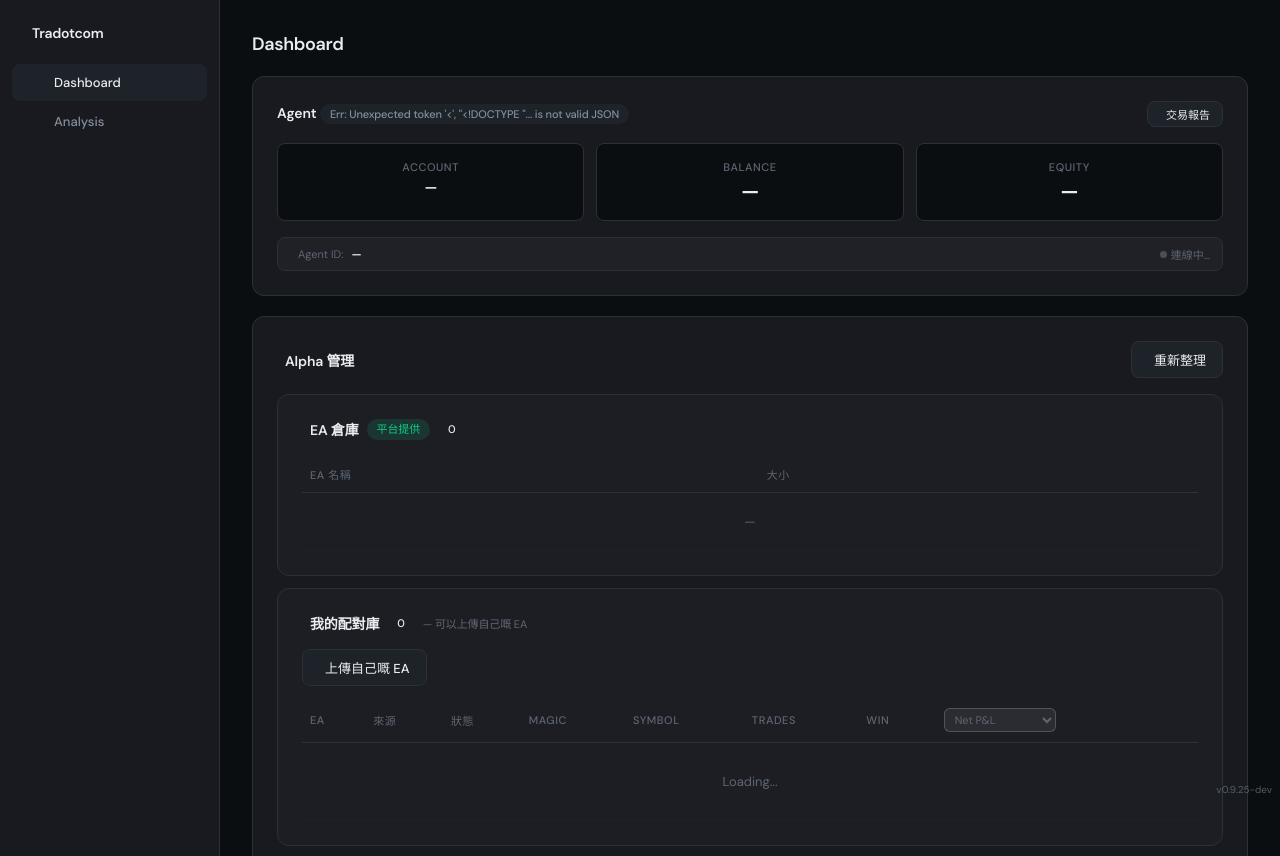
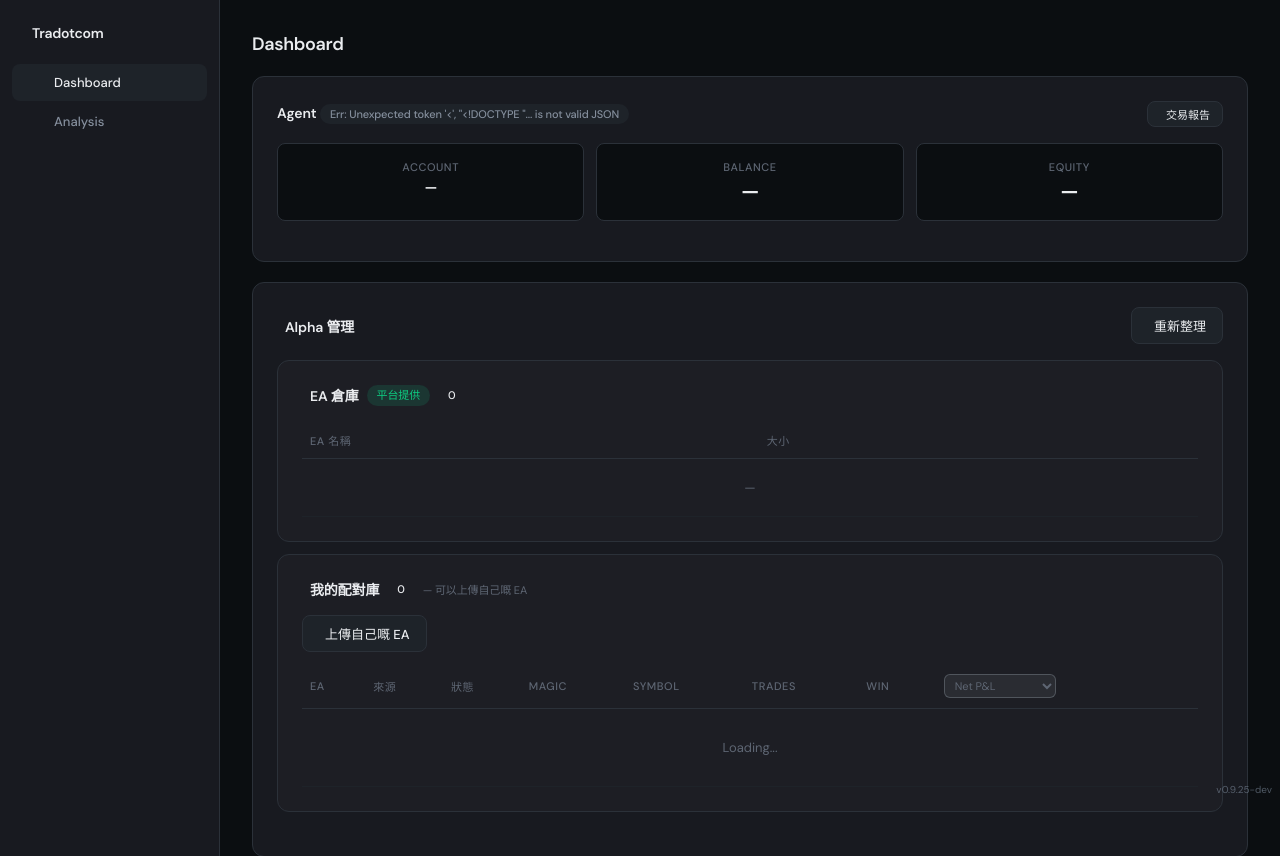
Before and after one commit to hongkpng856-blip/mt5-cloud, a Flask app: template server/templates/dashboard.html in a window 1280 px wide. Shown: the top 856 px of the page. Run offline with Flask 3, Linux system fonts and the light colour scheme; the template is opened without the code that fills it, so the values that code supplies are empty; some libraries are stand-ins or nearby versions.

Commit message:
Agent badge 簡化 — Agent [DEV]（綠=Online 紅=Offline）+ 移除 agentId 詳細行

```diff
--- a/server/templates/dashboard.html
+++ b/server/templates/dashboard.html
@@ -602,13 +602,6 @@
             <div class="stat-box"><div class="label">Account</div><div class="value" id="accountLogin" style="font-size:14px">— <span id="accountServer" style="font-size:11px;color:#8b949e"></span></div></div>
             <div class="stat-box"><div class="label">Balance</div><div class="value" id="balance">—</div></div>
             <div class="stat-box"><div class="label">Equity</div><div class="value" id="equity">—</div></div>
-        </div>
-        <!-- 🚨 2026-08-26：Agent ID + 連接狀態（多機 — 睇到連緊邊部機嘅 agent） -->
-        <div style="display:flex;align-items:center;gap:8px;margin-top:10px;padding:8px 12px;background:rgba(255,255,255,0.03);border:1px solid var(--border);border-radius:8px;font-size:11px;color:var(--text-muted)">
-            <i class="icon-satellite" style="font-size:11px"></i>
-            <span>Agent ID:</span>
-            <b id="agentId" style="color:var(--text)">—</b>
-            <span id="agentConn" style="margin-left:auto;display:inline-flex;align-items:center;gap:4px"><span class="dot" style="width:7px;height:7px;border-radius:50%;background:#484f58;display:inline-block"></span><span id="agentConnTxt">連線中…</span></span>
         </div>
     </div>
 
@@ -1485,24 +1478,7 @@
         const res = await fetch('/api/dashboard?t=' + Date.now());
         const d = await res.json();
     // 2026-08-12：Agent card 簡潔化（刪 agentId/binding）— 全部元素 null check（HTML cache 舊版冇 accountServer → 之前炸 → Balance/Equity 唔更新）
-        // 🚨 2026-08-26：加返 Agent ID + 連接狀態顯示（多機 — 睇到連緊邊部機）
-        const _idEl = document.getElementById('agentId');
-        if (_idEl) _idEl.textContent = d.agent_id || '—';
-        const _connDot = document.querySelector('#agentConn .dot');
-        const _connTxt = document.getElementById('agentConnTxt');
-        const _connStatus = d.status || '';
-        if (_connDot && _connTxt) {
-            if (_connStatus === 'connected' || _connStatus === 'online') {
-                _connDot.style.background = '#3fb950';
-                _connTxt.textContent = '已連接';
-            } else if (_connStatus === 'offline') {
-                _connDot.style.background = '#f85149';
-                _connTxt.textContent = '離線';
-            } else {
-                _connDot.style.background = '#d29922';
-                _connTxt.textContent = _connStatus || '連線中…';
-            }
-        }
+
         const _alEl = document.getElementById('accountLogin');
         if (_alEl) _alEl.textContent = d.account?.login || '—';
         const _asEl = document.getElementById('accountServer');
@@ -1531,11 +1507,12 @@
 
         const badge = document.getElementById('statusBadge');
         if (badge) {
+            // 🚨 2026-08-26：badge 直接顯示「DEV」（online/offline 用顏色表示）
             if (d.status === 'connected' || d.status === 'running') {
-                badge.textContent = 'Online'; badge.className = 'badge badge-green';
+                badge.textContent = 'DEV'; badge.className = 'badge badge-green';
                 heartbeats = d.ea_heartbeats || {};
             } else {
-                badge.textContent = 'Offline'; badge.className = 'badge badge-red';
+                badge.textContent = 'DEV'; badge.className = 'badge badge-red';
             }
         }
 
```
